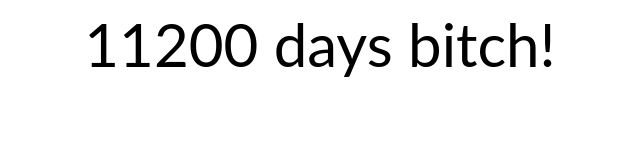
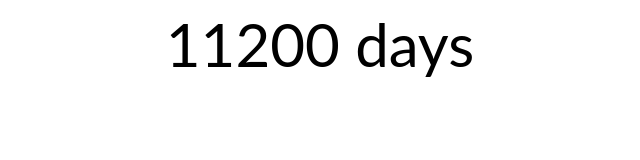
Before and after one commit to czechmate777/simple-countdown, a plain HTML site: page index.html in a window 1280 px wide. Shown: the whole page, without its empty margins (320-960 px from the left). Drawn offline with Linux system fonts and the light colour scheme.

Commit message:
Update index.html

```diff
--- a/index.html
+++ b/index.html
@@ -30,7 +30,7 @@
 	}
 	var x = setInterval(function() {
 		var now = new Date().getTime();
-		elem.innerHTML = Math.floor((countDownDate - now) / (1000 * 60 * 60 * 24)) + " days bitch!";
+		elem.innerHTML = Math.floor((countDownDate - now) / (1000 * 60 * 60 * 24)) + " days";
 		//document.getElementById("days").innerHTML = window.location.hash;
 	}, 3600) + "days";
 </script>
```
